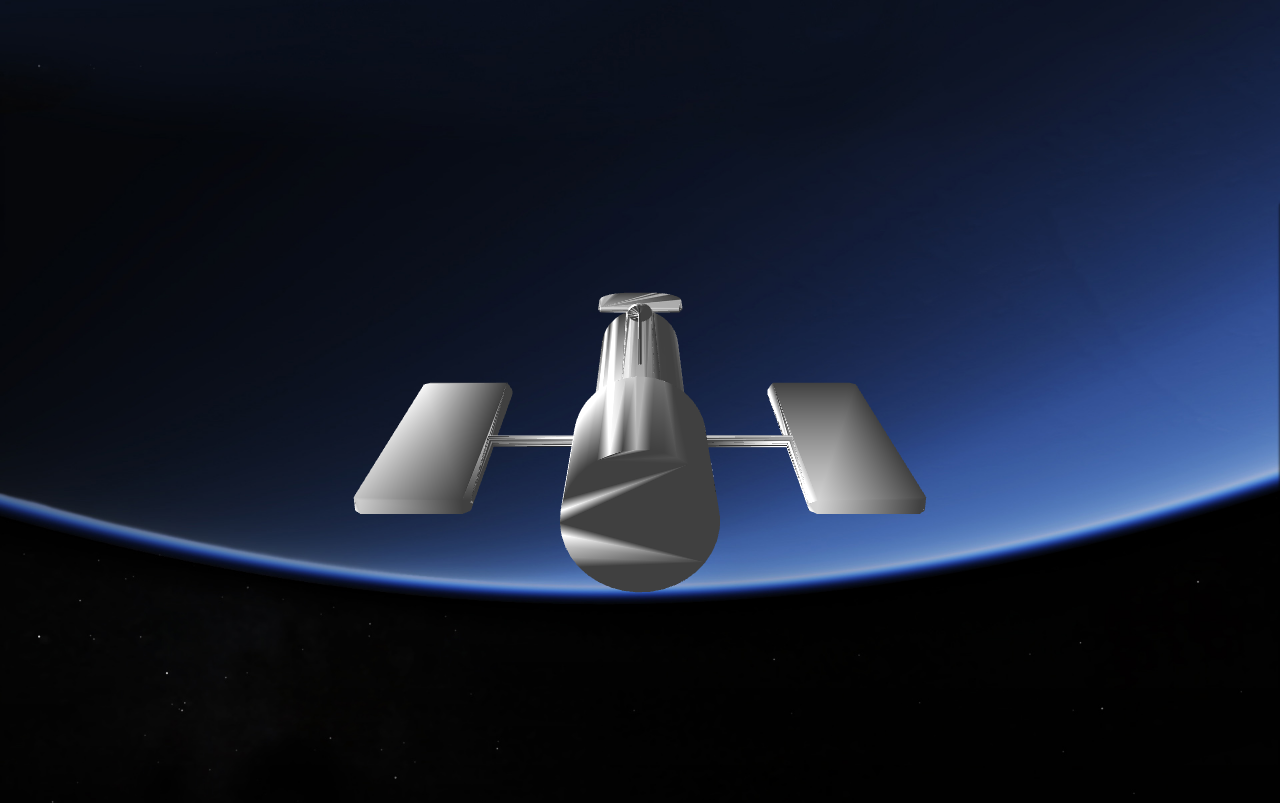
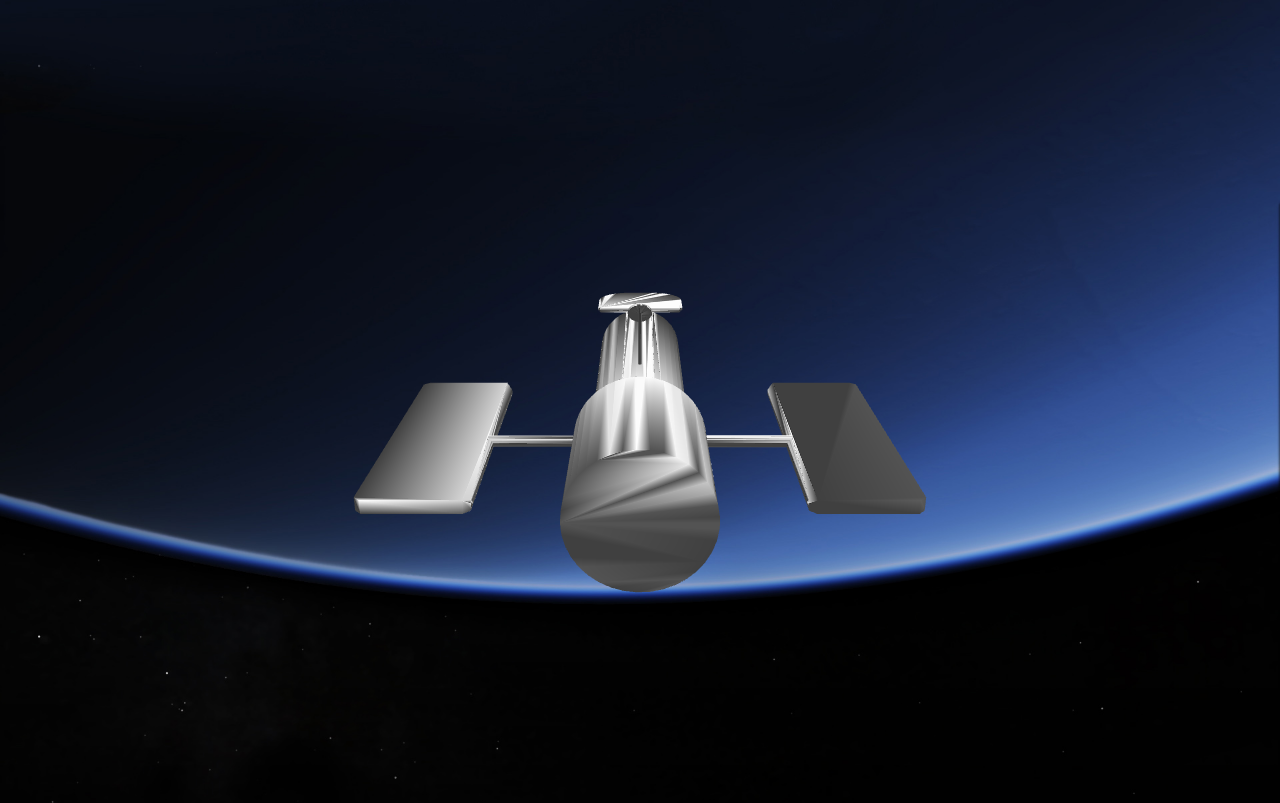
Before and after one commit to wyoumans/satellite, a plain HTML site: page index.html in a window 1280 px wide. Drawn offline with Linux system fonts and the light colour scheme; animation ran at ten frames a second.

Commit message:
using directional light source instead of point light source

```diff
--- a/index.html
+++ b/index.html
@@ -66,9 +66,9 @@
     controls = new THREE.OrbitControls(camera, renderer.domElement);
 
     // LIGHT
-    var pointLight = new THREE.PointLight(0xffffff, 1);
-    pointLight.position.set(-500, 300, 100);
-    scene.add(pointLight);
+    var directionalLight = new THREE.DirectionalLight(0xffffff, 0.8);
+    directionalLight.position.set(100, 1000, 100);
+    scene.add(directionalLight);
 
     var ambientLight = new THREE.AmbientLight(0x404040); // soft white light
     scene.add(ambientLight);
```
